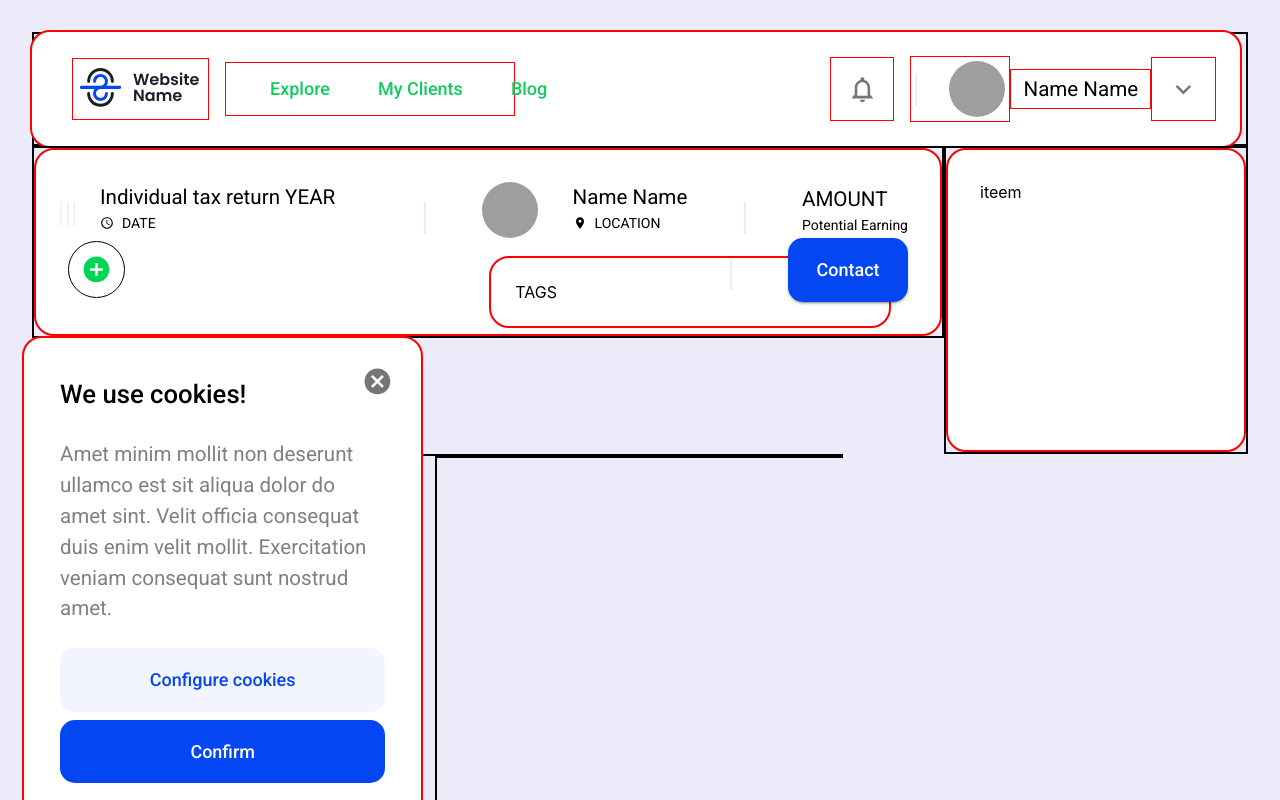
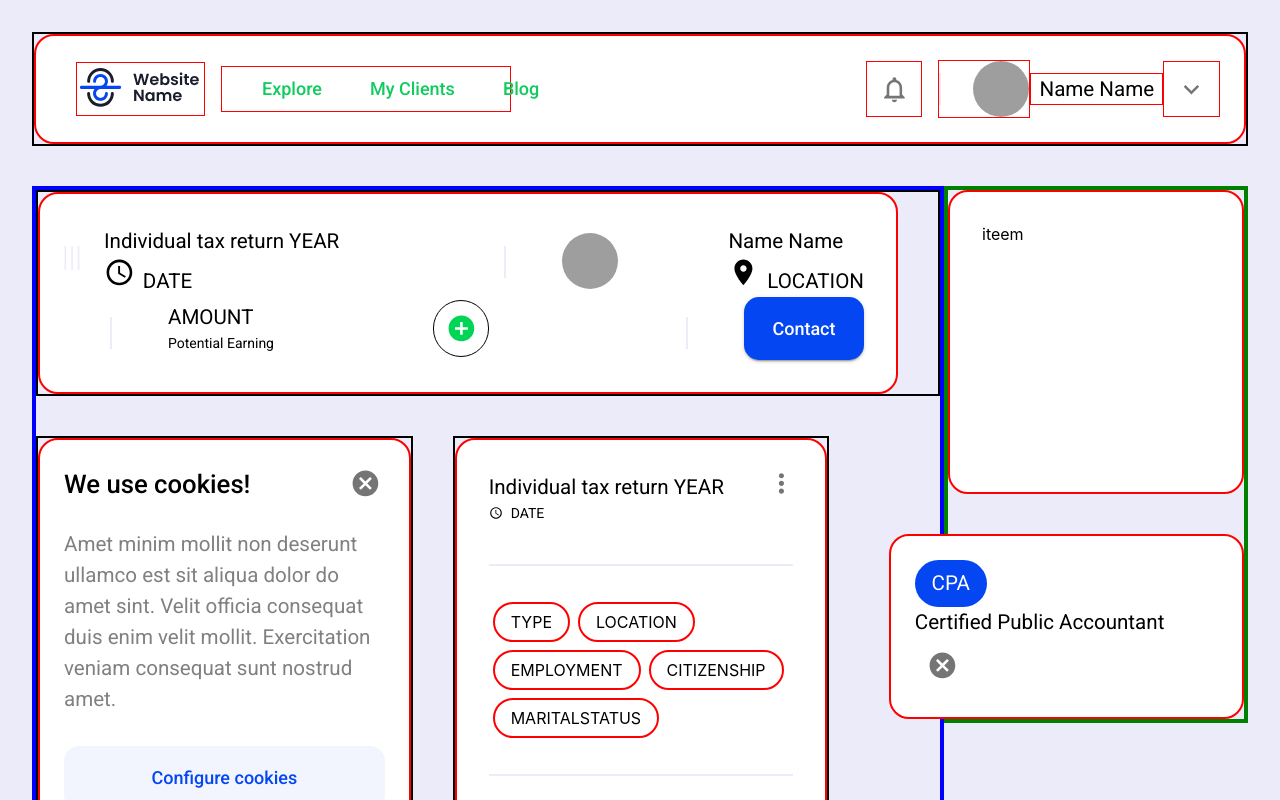
Before and after one commit to ruslan-akhm/rfa, a React (Create React App) app: page / in a window 1280 px wide. Shown: the top 800 px of the page. Built offline with nearby package versions, Linux system fonts and the light colour scheme; grey boxes are pictures that could not be loaded.

Commit message:
added components + naming change

```diff
--- a/src/components/explore/Cookies.js
+++ b/src/components/explore/CookiesBox.js
@@ -1,7 +1,14 @@
 import React from "react";
-import { Grid, Typography, Button, IconButton } from "@material-ui/core";
+
+import {
+  makeStyles,
+  Grid,
+  Typography,
+  Button,
+  IconButton,
+} from "@material-ui/core";
 import CancelIcon from "@material-ui/icons/Cancel";
-import { makeStyles } from "@material-ui/core";
+//import { makeStyles } from "@material-ui/core";
 
 const useStyles = makeStyles(theme => ({
   root: {
@@ -28,31 +35,35 @@ const useStyles = makeStyles(theme => ({
     position: "relative",
     backgroundColor: "#fff",
     borderRadius: "20px",
-    minHeight: theme.spacing(8),
+    minHeight: "fit-content", //theme.spacing(8),
+    boxSizing: "border-box",
+    //height: "100%",
     padding: theme.spacing(3),
     width: "100%",
-    marginTop: theme.spacing(-15), //"-150px",
+    //marginTop: theme.spacing(-15), //"-150px",
     border: "2px solid red",
   },
   text: {
     color: "gray",
+    marginTop: theme.spacing(3),
+    marginBottom: theme.spacing(4),
   },
 }));
 
-function Cookies(props) {
+function CookiesBox(props) {
   const classes = useStyles();
   return (
     <Grid
       container
       direction="column"
-      spacing={3}
+      //spacing={3}
       className={classes.cookiesContainer}
     >
       <Grid item>
         <Typography variant="h6">We use cookies!</Typography>
       </Grid>
-      <Grid item>
-        <Typography className={classes.text}>
+      <Grid item className={classes.text}>
+        <Typography>
           Amet minim mollit non deserunt ullamco est sit aliqua dolor do amet
           sint. Velit officia consequat duis enim velit mollit. Exercitation
           veniam consequat sunt nostrud amet.
@@ -69,4 +80,4 @@ function Cookies(props) {
   );
 }
 
-export default Cookies;
+export default CookiesBox;
--- /dev/null
+++ b/src/components/explore/CpaBox.js
@@ -0,0 +1,59 @@
+import React from "react";
+
+import { makeStyles, Grid, Typography, IconButton } from "@material-ui/core";
+import CancelIcon from "@material-ui/icons/Cancel";
+//import { makeStyles } from "@material-ui/core";
+
+const useStyles = makeStyles(theme => ({
+  root: {
+    flexGrow: 1,
+  },
+  cpaContainer: {
+    minHeight: theme.spacing(10),
+    padding: theme.spacing(3),
+    backgroundColor: "#fff",
+    borderRadius: "20px",
+    border: "2px solid red",
+    marginTop: "40px",
+    // position: "relative",
+    // bottom: "0",
+    // right: "20%",
+    // width: "120%",
+  },
+  relative: {
+    position: "relative",
+    bottom: "0",
+    right: "20%",
+    width: "120%",
+  },
+  text: {
+    backgroundColor: theme.palette.primary.main,
+    color: "#fff",
+    padding: theme.spacing(1),
+    width: theme.spacing(9),
+    borderRadius: "25px",
+    textAlign: "center",
+  },
+}));
+//RELATIVE ONLY FOR TOP RIGHT COMPONENT
+function CpaBox(props) {
+  const classes = useStyles();
+  return (
+    <Grid
+      container
+      justify="space-between"
+      alignItems="center"
+      className={classes.cpaContainer + " " + classes.relative}
+    >
+      <Grid item className={classes.text}>
+        <Typography>CPA</Typography>
+      </Grid>
+      <Typography>Certified Public Accountant</Typography>
+      <IconButton>
+        <CancelIcon />
+      </IconButton>
+    </Grid>
+  );
+}
+
+export default CpaBox;
--- /dev/null
+++ b/src/components/explore/Earning.js
@@ -0,0 +1,23 @@
+import React from "react";
+import { Typography, Grid } from "@material-ui/core";
+import { makeStyles } from "@material-ui/core";
+
+const useStyles = makeStyles(theme => ({
+  text: {
+    display: "flex",
+    alignItems: "center",
+    fontSize: "14px",
+  },
+}));
+
+function Earning(props) {
+  const classes = useStyles();
+  return (
+    <Grid container direction="column" style={{ width: "fit-content" }}>
+      <Typography>AMOUNT</Typography>
+      <Typography className={classes.text}>Potential Earning</Typography>
+    </Grid>
+  );
+}
+
+export default Earning;
--- a/src/components/explore/Header.js
+++ b/src/components/explore/HeaderBox.js
@@ -1,5 +1,8 @@
 import React from "react";
+import Earning from "./Earning";
+
 import {
+  makeStyles,
   Grid,
   Typography,
   Avatar,
@@ -9,7 +12,7 @@ import {
 import ScheduleIcon from "@material-ui/icons/Schedule";
 import LocationOnIcon from "@material-ui/icons/LocationOn";
 import AddCircleIcon from "@material-ui/icons/AddCircle";
-import { makeStyles } from "@material-ui/core";
+//import { makeStyles } from "@material-ui/core";
 
 const useStyles = makeStyles(theme => ({
   root: {
@@ -37,7 +40,7 @@ const useStyles = makeStyles(theme => ({
     padding: theme.spacing(4),
     border: "2px solid red",
     //marginBottom: theme.spacing(8),
-    //marginRight: theme.spacing(5),
+    marginRight: theme.spacing(5),
   },
   sliderBefore: {
     paddingLeft: theme.spacing(4),
@@ -87,20 +90,20 @@ const useStyles = makeStyles(theme => ({
     justifyContent: "center",
     alignItems: "center",
   },
-  text: {
-    //padding: "0",
-    //lineHeight: "18px",
-    display: "flex",
-    //flexDirection: "center",
-    alignItems: "center",
-    fontSize: "14px",
-  },
+  // text: {
+  //   //padding: "0",
+  //   //lineHeight: "18px",
+  //   display: "flex",
+  //   //flexDirection: "center",
+  //   alignItems: "center",
+  //   fontSize: "14px",
+  // },
   icons: {
     marginRight: theme.spacing(1),
   },
 }));
 
-function Header() {
+function HeaderBox() {
   const classes = useStyles();
 
   return (
@@ -126,9 +129,10 @@ function Header() {
           LOCATION
         </Typography>
       </Grid>
-      <Grid item className={classes.dividerBefore + " " + classes.flexColumn}>
-        <Typography>AMOUNT</Typography>
-        <Typography className={classes.text}>Potential Earning</Typography>
+      <Grid item className={classes.dividerBefore}>
+        {/* <Typography>AMOUNT</Typography>
+        <Typography className={classes.text}>Potential Earning</Typography> */}
+        <Earning />
       </Grid>
       <Grid item className={classes.flexCenter}>
         <IconButton className={classes.brd}>
@@ -144,4 +148,4 @@ function Header() {
   );
 }
 
-export default Header;
+export default HeaderBox;
--- a/src/components/explore/Navbar.js
+++ b/src/components/explore/NavbarBox.js
@@ -1,6 +1,8 @@
 import React from "react";
 import { ReactComponent as Logo } from "../../img/logo.svg";
+
 import {
+  makeStyles,
   Grid,
   Button,
   Avatar,
@@ -9,7 +11,7 @@ import {
 } from "@material-ui/core";
 import ExpandMoreIcon from "@material-ui/icons/ExpandMore";
 import NotificationsNoneIcon from "@material-ui/icons/NotificationsNone";
-import { makeStyles } from "@material-ui/core";
+//import { makeStyles } from "@material-ui/core";
 
 const useStyles = makeStyles(theme => ({
   root: {
@@ -62,7 +64,7 @@ const useStyles = makeStyles(theme => ({
   },
 }));
 
-function Navbar() {
+function NavbarBox() {
   const classes = useStyles();
   return (
     <Grid
@@ -70,7 +72,7 @@ function Navbar() {
       direction="row"
       justify="flex-start"
       alignItems="center"
-      spacing={1}
+      //spacing={1}
       className={classes.navbarContainer}
     >
       <Grid item lg={1} className={classes.navbarButtons + " " + classes.brd}>
@@ -111,4 +113,4 @@ function Navbar() {
   );
 }
 
-export default Navbar;
+export default NavbarBox;
--- a/src/components/explore/Tags.js
+++ /dev/null
@@ -1,30 +0,0 @@
-import React from "react";
-import { Grid } from "@material-ui/core";
-import { makeStyles } from "@material-ui/core";
-
-const useStyles = makeStyles(theme => ({
-  root: {
-    flexGrow: 1,
-  },
-  tagsContainer: {
-    backgroundColor: "#fff",
-    borderRadius: "20px",
-    minHeight: theme.spacing(8),
-    padding: theme.spacing(3),
-    width: "100%",
-    marginTop: "-200px",
-    marginLeft: "50px",
-    border: "2px solid red",
-  },
-}));
-
-function Tags(props) {
-  const classes = useStyles();
-  return (
-    <Grid container className={classes.tagsContainer}>
-      <Grid item>TAGS</Grid>
-    </Grid>
-  );
-}
-
-export default Tags;
--- /dev/null
+++ b/src/components/explore/TagsBox.js
@@ -0,0 +1,113 @@
+import React from "react";
+import Earning from "./Earning";
+
+import {
+  makeStyles,
+  Grid,
+  Typography,
+  List,
+  ListItem,
+  Button,
+  IconButton,
+} from "@material-ui/core";
+import ScheduleIcon from "@material-ui/icons/Schedule";
+import MoreVertIcon from "@material-ui/icons/MoreVert";
+//import { makeStyles } from "@material-ui/core";
+
+const useStyles = makeStyles(theme => ({
+  root: {
+    flexGrow: 1,
+  },
+  tagsContainer: {
+    position: "relative",
+    backgroundColor: "#fff",
+    borderRadius: "20px",
+    minHeight: theme.spacing(8),
+    padding: theme.spacing(4),
+    width: "100%",
+    border: "2px solid red",
+  },
+  text: {
+    display: "flex",
+    alignItems: "center",
+    fontSize: "14px",
+  },
+  icons: {
+    marginRight: theme.spacing(1),
+  },
+  list: {
+    display: "flex",
+    flexWrap: "wrap",
+    "&::before, &::after": {
+      content: '""',
+      width: "100%",
+      height: "2px",
+      backgroundColor: theme.palette.background.main,
+      margin: "auto",
+      marginTop: theme.spacing(4),
+      marginBottom: theme.spacing(4),
+    },
+    "& li": {
+      border: "2px solid red",
+      borderRadius: "20px",
+      width: "fit-content",
+      margin: theme.spacing(0.5),
+      // color: active ? "#fff" : theme.palette.primary.main,
+      // backgroundColor: active
+      //   ? theme.palette.primary.main
+      //   : theme.palette.secondary.main,
+    },
+  },
+  menuButton: {
+    position: "absolute",
+    top: theme.spacing(2),
+    right: theme.spacing(2),
+  },
+  confirmButton: {
+    padding: theme.spacing(2),
+    width: theme.spacing(18),
+    borderRadius: "15px",
+  },
+}));
+
+function TagsBox(props) {
+  const classes = useStyles();
+
+  //WHEN MAPPING - SHOULD GIVE ref / state - active=true/false -
+
+  return (
+    <Grid container className={classes.tagsContainer} direction="column">
+      <Grid item>
+        <Typography>Individual tax return YEAR</Typography>
+        <Typography className={classes.text}>
+          <ScheduleIcon className={classes.icons + " " + classes.text} />
+          DATE
+        </Typography>
+      </Grid>
+      <Grid item>
+        <List className={classes.list}>
+          <ListItem>TYPE</ListItem>
+          <ListItem>LOCATION</ListItem>
+          <ListItem>EMPLOYMENT</ListItem>
+          <ListItem>CITIZENSHIP</ListItem>
+          <ListItem>MARITALSTATUS</ListItem>
+        </List>
+      </Grid>
+      <Grid container item direction="row" justify="space-between">
+        <Earning />
+        <Button
+          color="primary"
+          variant="contained"
+          className={classes.confirmButton}
+        >
+          Confirm
+        </Button>
+      </Grid>
+      <IconButton className={classes.menuButton}>
+        <MoreVertIcon />
+      </IconButton>
+    </Grid>
+  );
+}
+
+export default TagsBox;
--- a/src/pages/Explore.js
+++ b/src/pages/Explore.js
@@ -1,11 +1,12 @@
 import React from "react";
-import Navbar from "../components/explore/Navbar";
-import Header from "../components/explore/Header";
-import Chart from "../components/explore/Chart";
-import Cookies from "../components/explore/Cookies";
-import Tags from "../components/explore/Tags";
+import NavbarBox from "../components/explore/NavbarBox";
+import HeaderBox from "../components/explore/HeaderBox";
+import ChartBox from "../components/explore/ChartBox";
+import CookiesBox from "../components/explore/CookiesBox";
+import TagsBox from "../components/explore/TagsBox";
 
 import { makeStyles, Box, Grid } from "@material-ui/core";
+import CpaBox from "../components/explore/CpaBox";
 
 const useStyles = makeStyles(theme => ({
   root: {
@@ -27,6 +28,8 @@ const useStyles = makeStyles(theme => ({
   },
 }));
 
+//NEEDS TO CHECK PIXELS AND WRAP AFTER 75% 1!!!!!!!!!!!!!!!!!!!!!!!!!!!!!!!!!!!!!!!!
+
 function Explore() {
   const classes = useStyles();
   //#EBEBF9
@@ -39,30 +42,69 @@ function Explore() {
       //spacing={2}
       direction="row"
       alignItems="flex-start"
-      justify="flex-start"
+      justify="space-between"
     >
-      <Grid container item lg={12} className={classes.brd}>
-        <Navbar />
+      <Grid
+        container
+        item
+        lg={12}
+        className={classes.brd}
+        style={{ marginBottom: "40px" }}
+      >
+        <NavbarBox />
       </Grid>
+
       <Grid
         container
         item
         xl={9}
         lg={9}
-        md={9}
-        className={classes.brd}
-        spacing={0}
+        md={12}
+        style={{
+          border: "4px solid blue",
+          boxSizing: "border-box",
+        }}
       >
-        <Header />
+        <Grid
+          container
+          item
+          xl={12}
+          lg={12}
+          md={12}
+          className={classes.brd}
+          style={{ marginBottom: "40px" }}
+          spacing={0}
+        >
+          <HeaderBox />
+        </Grid>
+        <Grid
+          item
+          lg={5}
+          className={classes.brd}
+          spacing={0}
+          style={{ marginRight: "40px" }}
+        >
+          <CookiesBox />
+        </Grid>
+        <Grid item lg={5} className={classes.brd}>
+          <TagsBox />
+        </Grid>
       </Grid>
-      <Grid item lg={3} className={classes.brd}>
-        <Chart />
-      </Grid>
-      <Grid item lg={4} className={classes.brd}>
-        <Cookies />
-      </Grid>
-      <Grid item lg={4} className={classes.brd}>
-        <Tags />
+
+      <Grid
+        container
+        item
+        xl={3}
+        lg={3}
+        md={3}
+        style={{ border: "4px solid green", position: "relative" }}
+      >
+        {/* <Grid item lg={12} className={classes.brd}> */}
+        <ChartBox />
+        {/* </Grid> */}
+        <Grid item style={{ position: "relative", width: "100%" }}>
+          <CpaBox />
+        </Grid>
       </Grid>
     </Grid>
   );
```
Also changed, not shown: src/components/explore/ChartBox.js (renamed from src/components/explore/Chart.js, +5 -4 lines).
